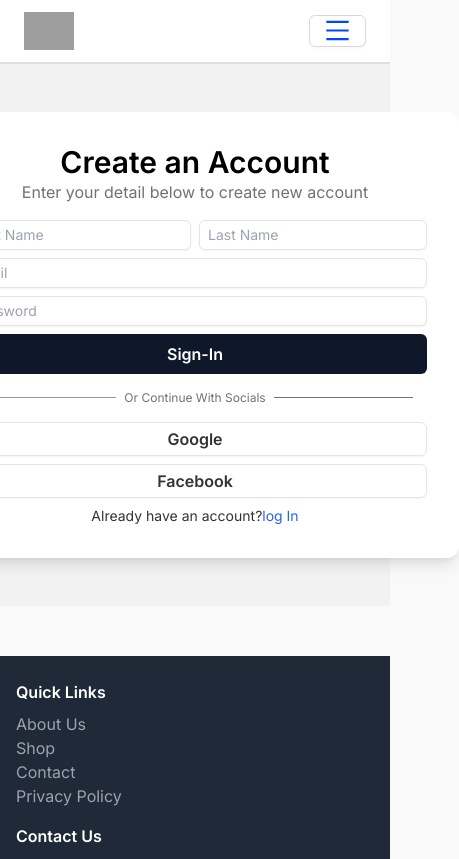
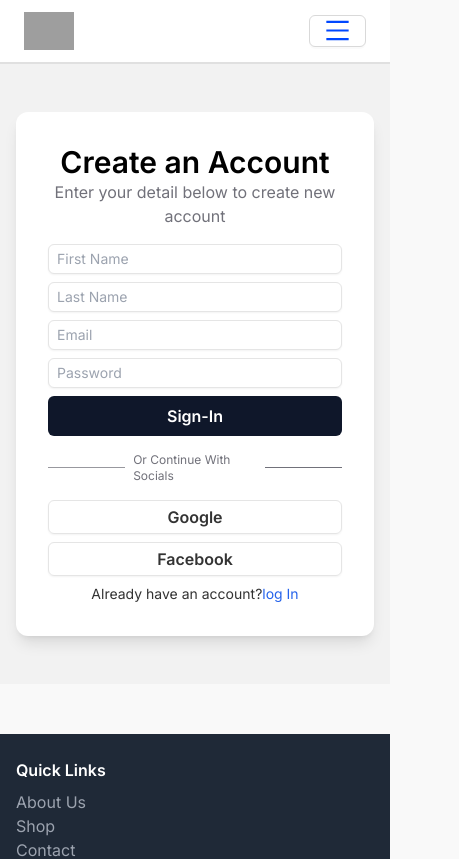
Before and after one commit to Rjirock/ecommerce-client, a Next.js app: page /register in a window 390 px wide. Shown: the top 859 px of the page, 459 px wide, since content can reach past the window. Built offline with nearby package versions, Linux system fonts and the light colour scheme; grey boxes are pictures that could not be loaded.

Commit message:
link added for login and register

```diff
--- a/src/elements/InputEl/InputEl.jsx
+++ b/src/elements/InputEl/InputEl.jsx
@@ -16,7 +16,7 @@ const Input = ({ type,name,ph }) => {
             placeholder={ph}
             value={inputValue}
             onChange={hanldeChange}
-            className="outline-none border shadow-sm py-1 px-2 text-sm rounded-md focus:border-[]"
+            className="outline-none border shadow-sm py-1 px-2 text-sm rounded-md focus:border-[] w-full"
         />
     );
 }
--- a/src/elements/loginEl/index.jsx
+++ b/src/elements/loginEl/index.jsx
@@ -1,6 +1,7 @@
 'use client'
 
 import Input from "../InputEl/InputEl";
+import Link from "next/link";
 
 const LoginEl= () => {
 
@@ -50,12 +51,13 @@ const LoginEl= () => {
                     </button>
                     <p className="text-sm self-center">
                         New User?
-                        <span
+
+                        <Link
+                        href={'/register'}
                         className="text-blue-600 cursor-pointer"
-                        // onClick={() => { }}
                         >
                             register
-                        </span>
+                        </Link>
                     </p>
                 </div>
             </div>
--- a/src/elements/registerEl/index.jsx
+++ b/src/elements/registerEl/index.jsx
@@ -1,5 +1,6 @@
 'use client'
 
+import Link from "next/link";
 import Input from "../InputEl/InputEl";
 
 const RegisterEl= () => {
@@ -15,7 +16,7 @@ const RegisterEl= () => {
                 </div>
 
                 <form action="" className="flex flex-col gap-2">
-                    <div className="flex gap-2">
+                    <div className="flex gap-2 md:flex-row flex-col ">
                         <Input type='text' name ='first_name' ph='First Name'/>
                         <Input type='text' name ='last_name' ph='Last Name'/>
 
@@ -52,7 +53,8 @@ const RegisterEl= () => {
                         Facebook
                     </button>
                     <p className="text-sm self-center">
-                        Already have an account?<span className="text-blue-600 cursor-pointer">log In</span>
+                        Already have an account?
+                        <Link href={'/login'} className="text-blue-600 cursor-pointer">log In</Link>
                     </p>
                 </div>
             </div>
```
